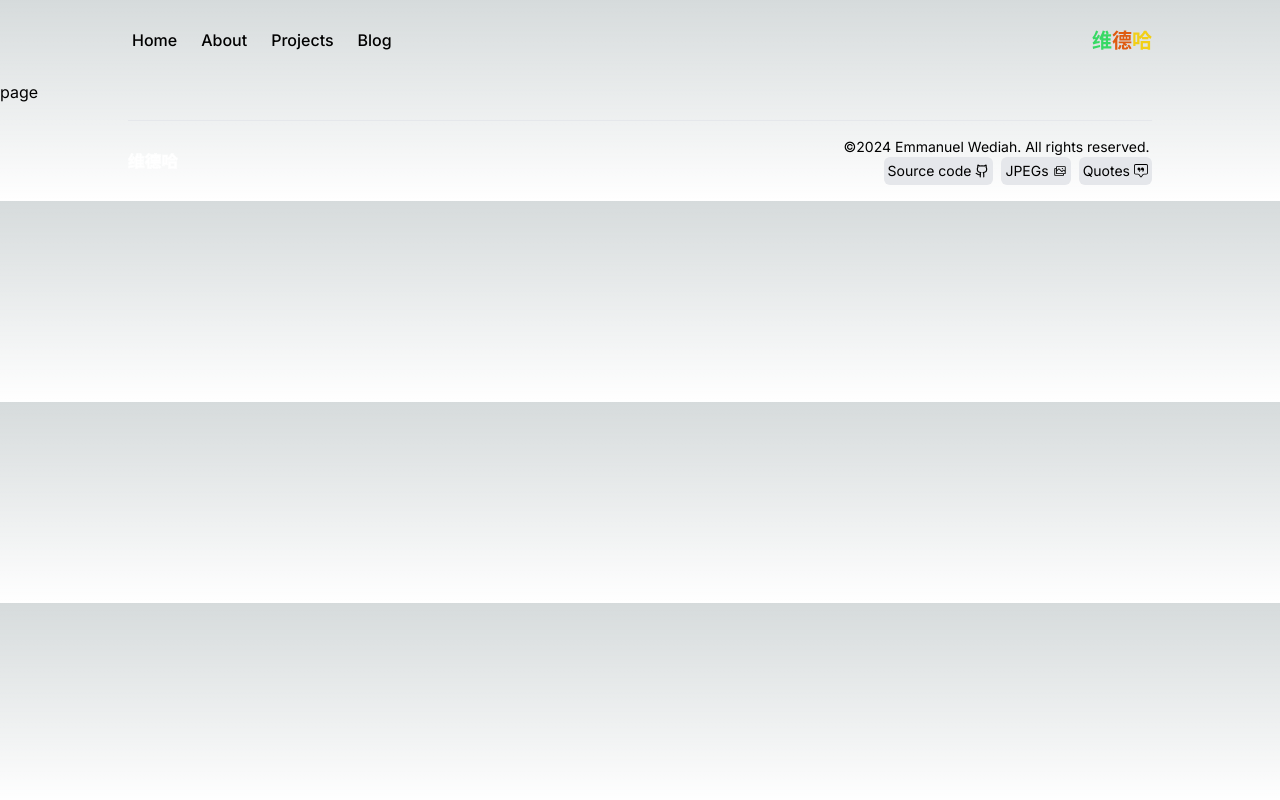
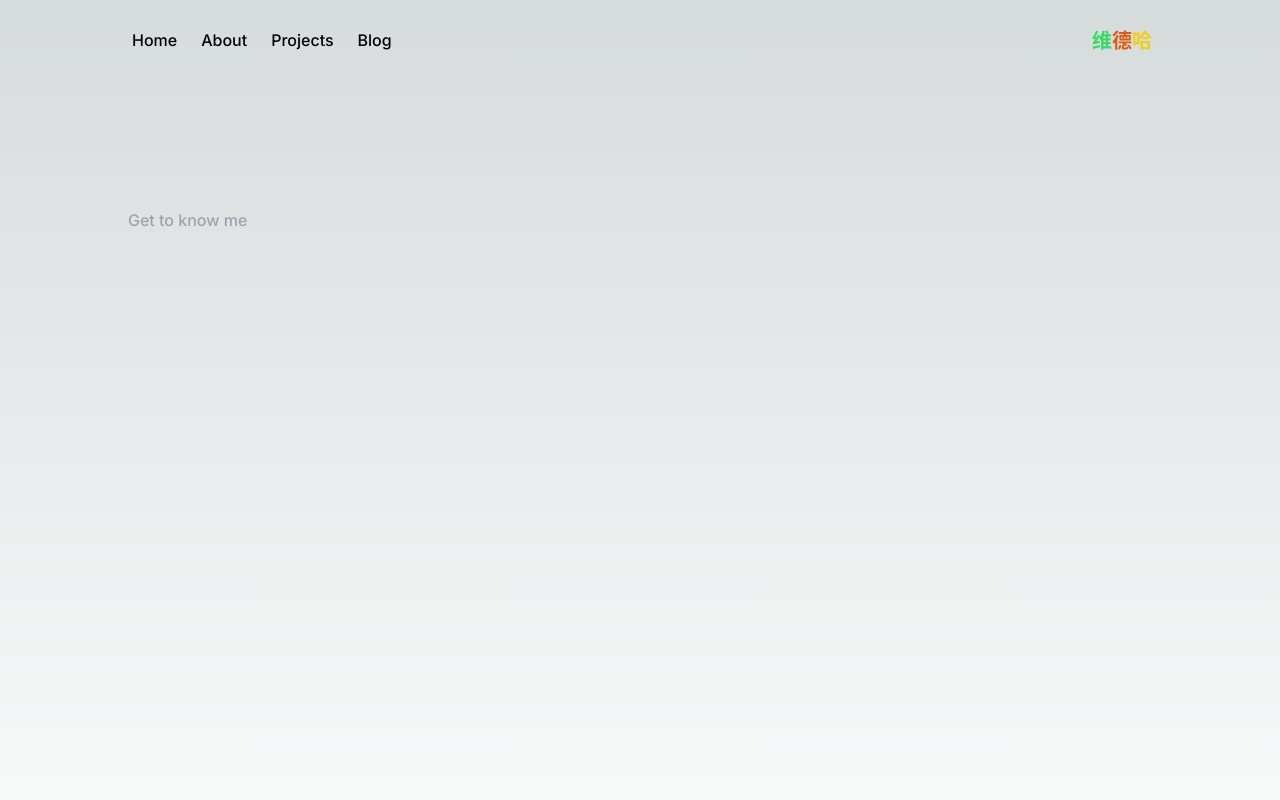
Before and after one commit to Wediah/my-portfolio, a Next.js app: page /projects in a window 1280 px wide. Shown: the top 800 px of the page. Built offline with nearby package versions, Linux system fonts and the light colour scheme.

Commit message:
Update page.js in blog and projects directories

```diff
--- a/app/blog/page.js
+++ b/app/blog/page.js
@@ -1,7 +1,7 @@
 import react from "react";
 
 
-export default function Blog() {
+export default function page() {
   return (
     <main className="flex min-h-screen px-4 md:px-32 container mx-auto ">
       <div className="md:pt-32 pt-28">
--- a/app/projects/page.js
+++ b/app/projects/page.js
@@ -2,7 +2,13 @@ import React from 'react'
 
 function page() {
   return (
-    <div>page</div>
+    <div className="min-h-screen px-4 md:px-32 container mx-auto">
+        <div className='md:pt-32 pt-28'>
+            <h1 className='font-medium  text-gray-400 dark:text-gray-500'>
+            Get to know me
+            </h1>
+        </div>
+    </div>
   )
 }
 
```
